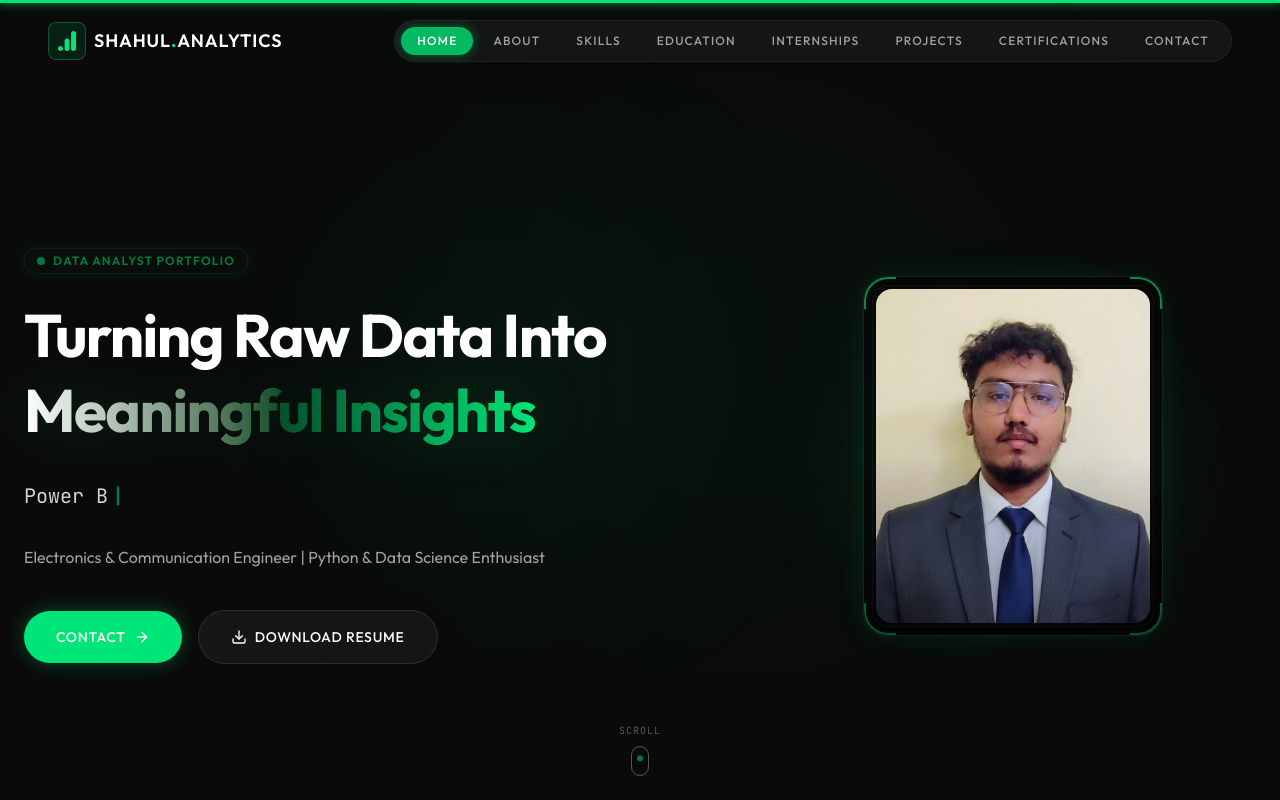
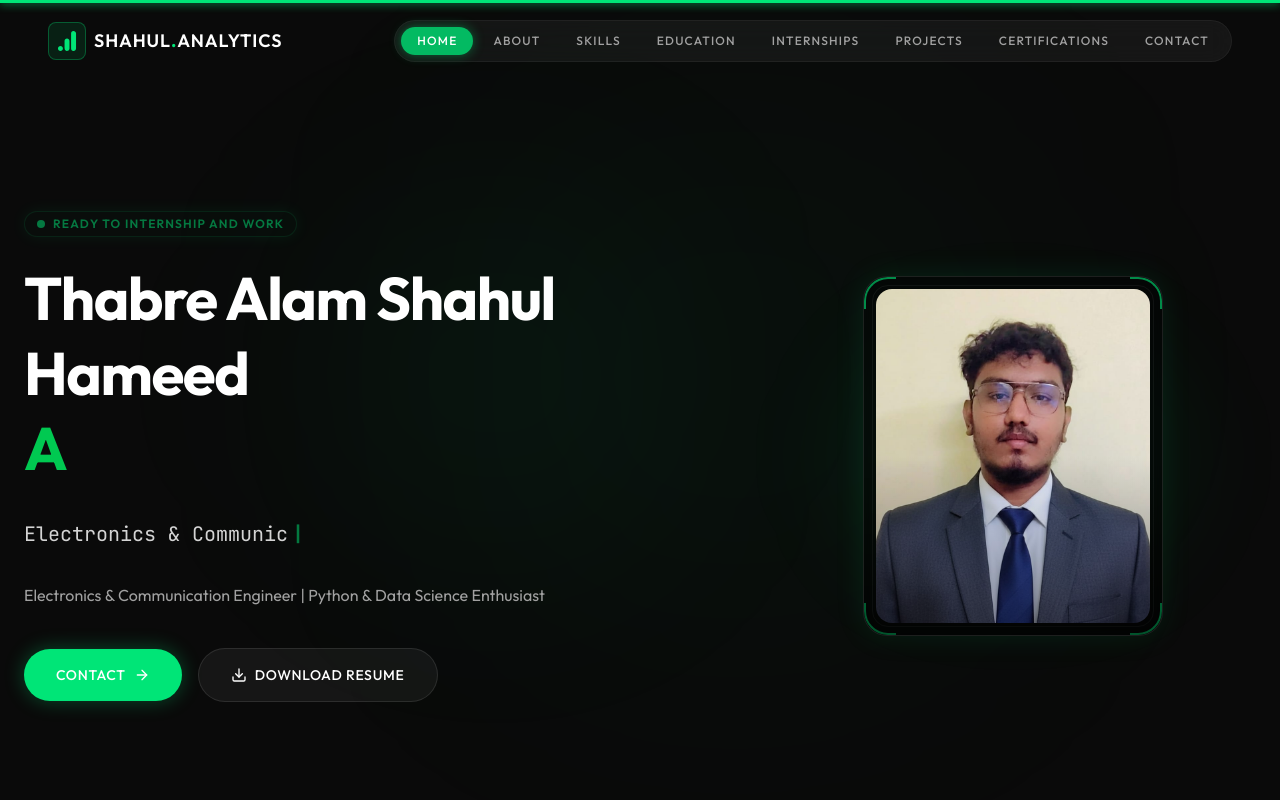
Before and after one commit to Shahul-15/shahul_portfolio, a React (Vite) app: page / in a window 1280 px wide. Shown: the top 800 px of the page. Built offline with nearby package versions, Linux system fonts and the light colour scheme.

Commit message:
Update roles and hero section text in Hero.jsx

```diff
--- a/src/components/Hero.jsx
+++ b/src/components/Hero.jsx
@@ -9,10 +9,12 @@ export default function Hero() {
   const [isDeleting, setIsDeleting] = useState(false);
 
   const roles = [
-    "Aspiring Data Analyst",
-    "Power BI Enthusiast",
     "Electronics & Communication Engineer",
-    "Dashboard Architect"
+    "Aspiring VLSI Engineer",
+    "Embedded Systems Learner",
+    "Python & Data Science Enthusiast",
+    "Dashboard Designer",
+    "Problem Solver"
   ];
 
   useEffect(() => {
@@ -71,7 +73,7 @@ export default function Hero() {
             className="inline-flex items-center gap-2 px-3 py-1 rounded-full bg-red-950/30 border border-red-500/20 text-red-500 text-xs font-semibold uppercase tracking-widest mb-6 shadow-[0_0_15px_rgba(var(--accent),0.15)] animate-pulse"
           >
             <span className="w-2 h-2 rounded-full bg-red-500" />
-            Data Analyst Portfolio
+            Ready to Internship and Work
           </motion.div>
 
           {/* Hero Title */}
@@ -81,9 +83,9 @@ export default function Hero() {
             transition={{ duration: 0.8, delay: 0.1 }}
             className="text-4xl sm:text-5xl md:text-6xl font-bold tracking-tight text-white mb-6 select-none leading-tight"
           >
-            Turning Raw Data Into <br className="hidden sm:inline" />
-            <span className="bg-gradient-to-r from-white via-red-200 to-red-600 bg-clip-text text-transparent drop-shadow-[0_0_30px_rgba(var(--accent),0.2)]">
-              Meaningful Insights
+            Thabre Alam Shahul Hameed{""} <br className="hidden sm:inline" />
+            <span className="text-green-500">  {/* bg-gradient-to-r from-white via-red-200 to-red-600 bg-clip-text text-transparent drop-shadow-[0_0_30px_rgba(var(--accent),0.2)] */}
+              A
             </span>
           </motion.h1>
 
@@ -197,6 +199,7 @@ export default function Hero() {
       </div>
 
       {/* Floating Mouse scroll down indicator */}
+      {/*
       <div className="absolute bottom-6 left-1/2 -translate-x-1/2 flex flex-col items-center gap-2 opacity-50 hover:opacity-100 transition-opacity">
         <span className="text-[10px] font-mono text-neutral-400 uppercase tracking-widest">Scroll</span>
         <div className="w-[18px] h-[30px] rounded-full border border-neutral-400 p-[3px] flex justify-center">
@@ -207,6 +210,7 @@ export default function Hero() {
           />
         </div>
       </div>
+      */}
     </section>
   );
 }
```
